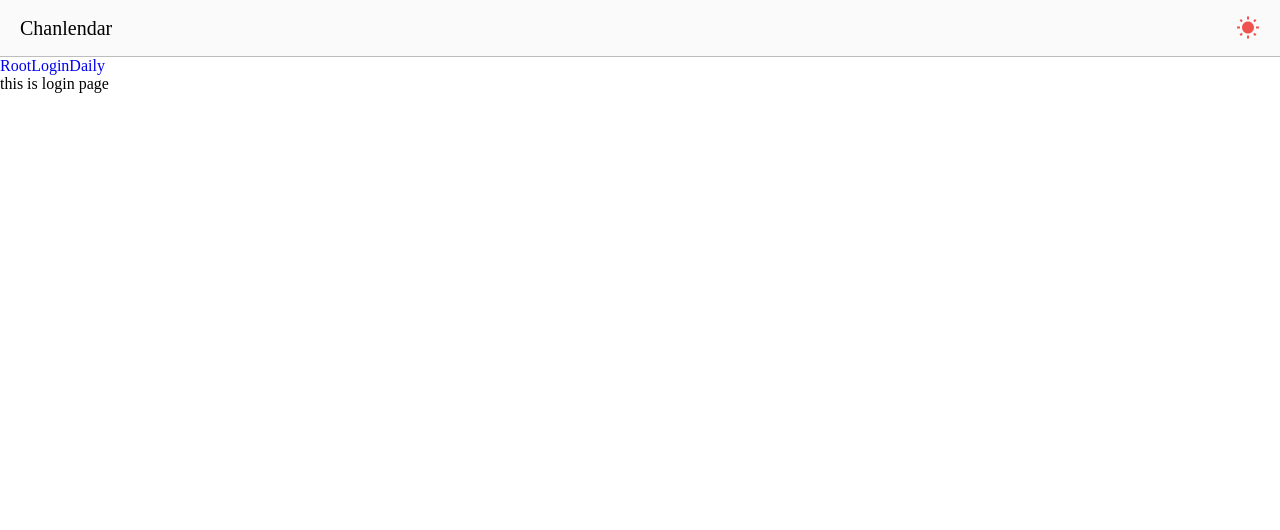
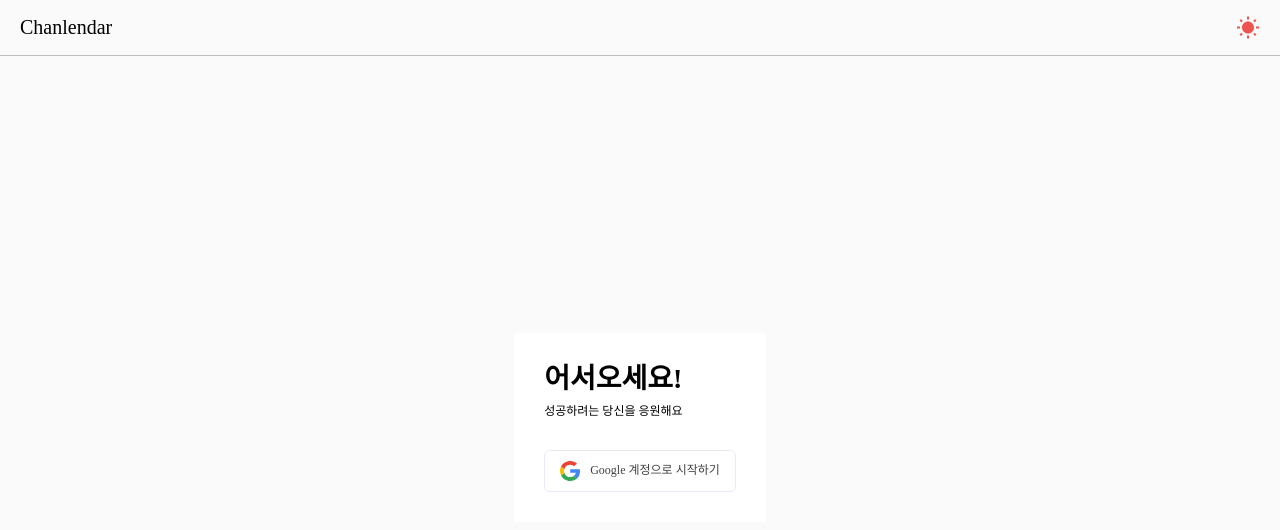
Before and after one commit to chanlendar/chanlendar-front, a React (Vite) app: page /login in a window 1280 px wide. Shown: the top 530 px of the page. Built offline with nearby package versions, Linux system fonts and the light colour scheme; a web font is replaced by a local one.

Commit message:
feat: 로그인 페이지 스타일링

```diff
--- a/src/App.tsx
+++ b/src/App.tsx
@@ -1,4 +1,5 @@
-import { Outlet, Link } from "react-router-dom";
+import { useEffect } from "react";
+import { Outlet, useNavigate } from "react-router-dom";
 import { ThemeProvider } from "@emotion/react";
 import { observer } from "mobx-react";
 
@@ -9,13 +10,15 @@ interface Props {}
 
 const App: React.FC<Props> = () => {
 	const { themeStore } = useStores();
+	const navigate = useNavigate();
+
+	useEffect(() => {
+		navigate("/login");
+	}, []);
 
 	return (
 		<ThemeProvider theme={themeStore.getThemeStyles}>
 			<Header />
-			<Link to={"/"}>Root</Link>
-			<Link to={"/login"}>Login</Link>
-			<Link to={"/daily"}>Daily</Link>
 			<Outlet />
 		</ThemeProvider>
 	);
--- a/src/components/GlobalStyles.tsx
+++ b/src/components/GlobalStyles.tsx
@@ -3,6 +3,9 @@ import { Global, css } from "@emotion/react";
 const style = css`
 	* {
 		font-family: "Spoqa Han Sans Neo", "sans-serif";
+		margin: 0;
+		padding: 0;
+		box-sizing: border-box;
 	}
 	html {
 		line-height: 1.15;
@@ -26,7 +29,6 @@ const style = css`
 
 	h1 {
 		font-size: 2em;
-		margin: 0.67em 0;
 	}
 
 	hr {
--- /dev/null
+++ b/src/components/Page.tsx
@@ -0,0 +1,8 @@
+import styled from "@emotion/styled";
+
+const Page = styled.div`
+	height: calc(100% - 57px);
+	background-color: ${({ theme }) => theme.body.backgroundColor};
+`;
+
+export default Page;
--- /dev/null
+++ b/src/icons/Google.tsx
@@ -0,0 +1,36 @@
+import { SVGProps } from "react";
+const SVGComponent = (props: SVGProps<SVGSVGElement>) => (
+	<svg
+		width={20}
+		height={20}
+		viewBox="0 0 20 20"
+		fill="none"
+		xmlns="http://www.w3.org/2000/svg"
+		{...props}
+	>
+		<g clipPath="url(#a)">
+			<path
+				d="M19.99 10.187c0-.82-.069-1.417-.216-2.037H10.2v3.698h5.62c-.113.92-.725 2.303-2.084 3.233l-.02.124 3.028 2.292.21.02c1.926-1.738 3.037-4.296 3.037-7.33Z"
+				fill="#4285F4"
+			/>
+			<path
+				d="M10.2 19.931c2.753 0 5.064-.886 6.753-2.414l-3.218-2.436c-.862.587-2.017.997-3.536.997a6.126 6.126 0 0 1-5.801-4.141l-.12.01-3.148 2.38-.041.112c1.677 3.256 5.122 5.492 9.11 5.492Z"
+				fill="#34A853"
+			/>
+			<path
+				d="M4.397 11.937a6.008 6.008 0 0 1-.34-1.971c0-.687.125-1.351.33-1.971l-.007-.132-3.187-2.42-.104.05A9.79 9.79 0 0 0 0 9.965a9.79 9.79 0 0 0 1.088 4.473l3.308-2.502Z"
+				fill="#FBBC05"
+			/>
+			<path
+				d="M10.2 3.853c1.914 0 3.206.809 3.943 1.484l2.878-2.746C15.253.986 12.953 0 10.199 0 6.211 0 2.766 2.237 1.09 5.492l3.297 2.503A6.152 6.152 0 0 1 10.2 3.853Z"
+				fill="#EB4335"
+			/>
+		</g>
+		<defs>
+			<clipPath id="a">
+				<path fill="#fff" d="M0 0h20v20H0z" />
+			</clipPath>
+		</defs>
+	</svg>
+);
+export default SVGComponent;
--- a/src/pages/login/Login.tsx
+++ b/src/pages/login/Login.tsx
@@ -1,7 +1,76 @@
+import styled from "@emotion/styled";
+import { useTheme } from "@emotion/react";
+
+import Page from "@/components/Page";
+import Google from "@/icons/Google";
+
 interface Props {}
 
 const Login: React.FC<Props> = () => {
-	return <div>this is login page</div>;
+	const theme = useTheme();
+	return (
+		<LoginPage>
+			<div
+				css={{
+					padding: "30px",
+					backgroundColor: theme.login.backgroundColor,
+				}}
+			>
+				<div
+					css={{
+						color: theme.login.welcomTextColor,
+						userSelect: "none",
+						marginBottom: "30px",
+					}}
+				>
+					<h1
+						css={{
+							fontSize: "28px",
+							marginBottom: "6px",
+						}}
+					>
+						어서오세요!
+					</h1>
+					<span
+						css={{
+							fontSize: "12px",
+							fontWeight: "lighter",
+						}}
+					>
+						성공하려는 당신을 응원해요
+					</span>
+				</div>
+				<div
+					css={{
+						width: "100%",
+						border: `1px solid ${theme.login.buttonBorderColor}`,
+						borderRadius: "6px",
+						padding: "10px 15px",
+						display: "flex",
+						alignItems: "center",
+						cursor: "pointer",
+					}}
+				>
+					<Google />
+					<span
+						css={{
+							marginLeft: "10px",
+							fontSize: "12px",
+							color: theme.login.buttonTextColor,
+						}}
+					>
+						Google 계정으로 시작하기
+					</span>
+				</div>
+			</div>
+		</LoginPage>
+	);
 };
 
+const LoginPage = styled(Page)`
+	display: flex;
+	justify-content: center;
+	align-items: center;
+`;
+
 export default Login;
--- a/src/stores/ThemeStore.ts
+++ b/src/stores/ThemeStore.ts
@@ -9,6 +9,15 @@ export type ThemeStyleForEmotion = {
 		title: {
 			color: string;
 		};
+	};
+	body: {
+		backgroundColor: string;
+	};
+	login: {
+		backgroundColor: string;
+		welcomTextColor: string;
+		buttonBorderColor: string;
+		buttonTextColor: string;
 	};
 };
 
@@ -44,6 +53,15 @@ export default class ThemeStore {
 					color: "#000000",
 				},
 			},
+			body: {
+				backgroundColor: "#FAFAFA",
+			},
+			login: {
+				backgroundColor: "#ffffff",
+				welcomTextColor: "#000000",
+				buttonBorderColor: "#E8EAF6",
+				buttonTextColor: "#424242",
+			},
 		},
 		dark: {
 			header: {
@@ -52,6 +70,15 @@ export default class ThemeStore {
 				title: {
 					color: "#FAFAFA",
 				},
+			},
+			body: {
+				backgroundColor: "#212121",
+			},
+			login: {
+				backgroundColor: "#424242",
+				welcomTextColor: "#FAFAFA",
+				buttonBorderColor: "#9E9E9E",
+				buttonTextColor: "#FAFAFA",
 			},
 		},
 	};
```
